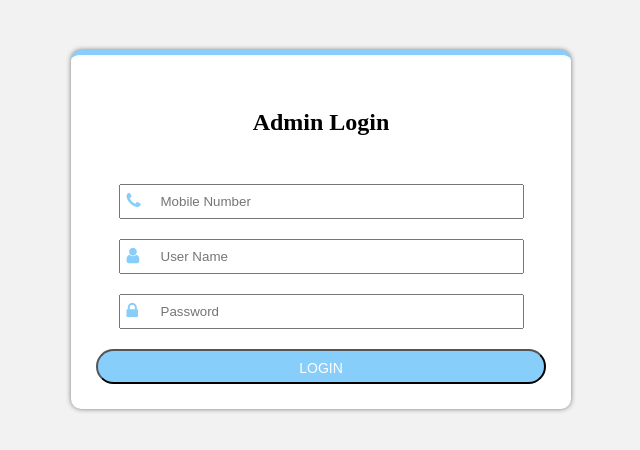
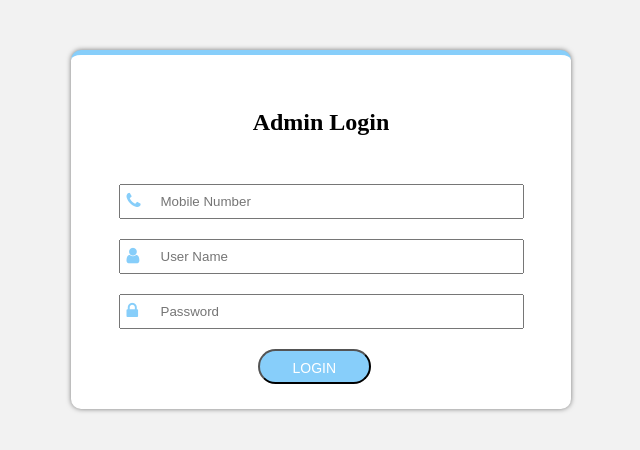
Before and after one commit to vidhimakani74/Admin, a plain HTML site: page Admin_Login.html in a window 1280 px wide. Shown: the whole page, without its empty margins (319-959 px from the left). Drawn offline with Linux system fonts and the light colour scheme.

Commit message:
style added

```diff
--- a/cssforadminlogin.css
+++ b/cssforadminlogin.css
@@ -55,10 +55,15 @@ body {
     color: white;
     height: 35px;
     line-height: 35px;
-    width: 100%;
+    width: 25%;
     border-radius: 20px;
     font-size: 14px;
+    margin-left: 36%;
     cursor: pointer;
+    -webkit-border-radius: 20px;
+    -moz-border-radius: 20px;
+    -ms-border-radius: 20px;
+    -o-border-radius: 20px;
 }
 .button:hover {
     background-color:#71b3dd;
```
